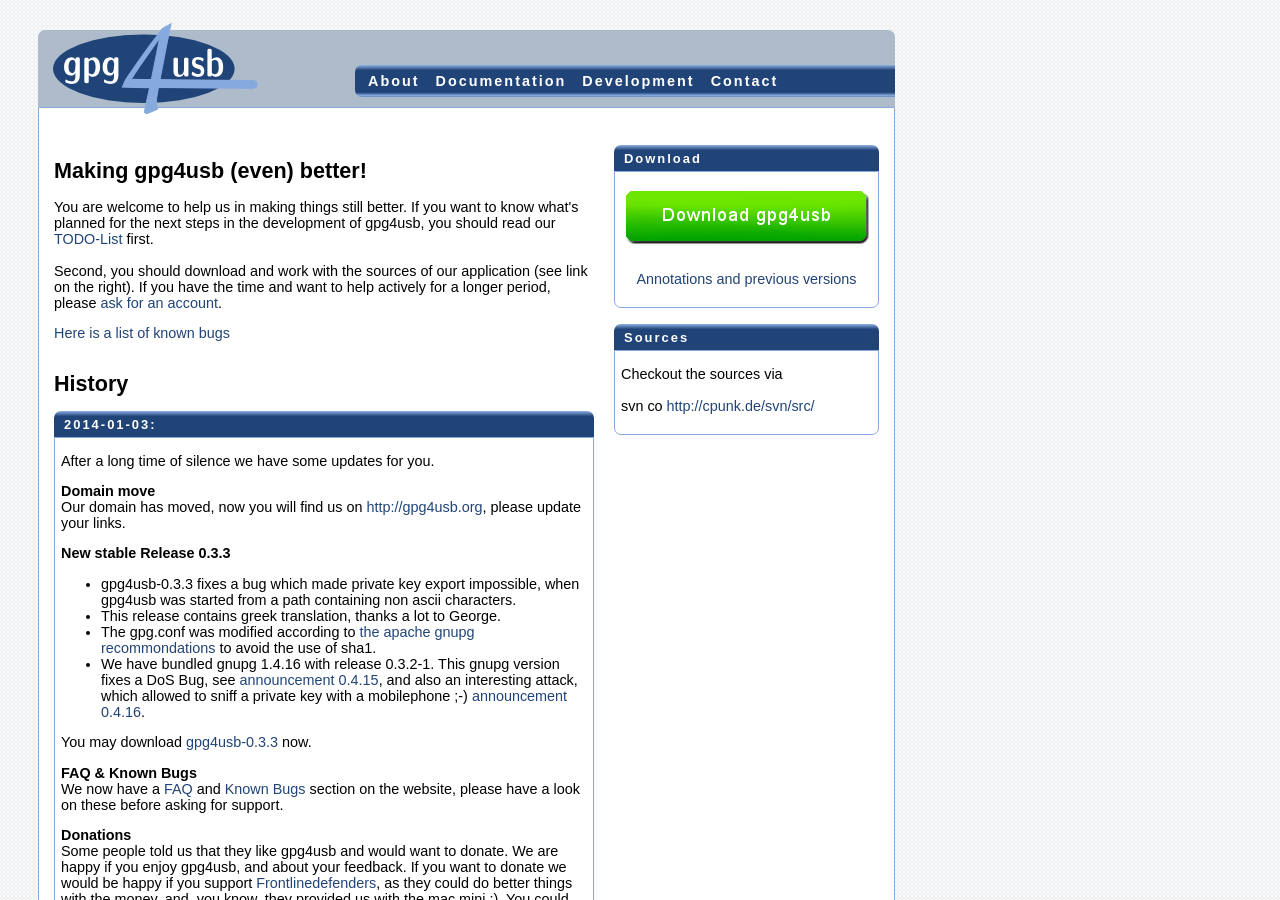
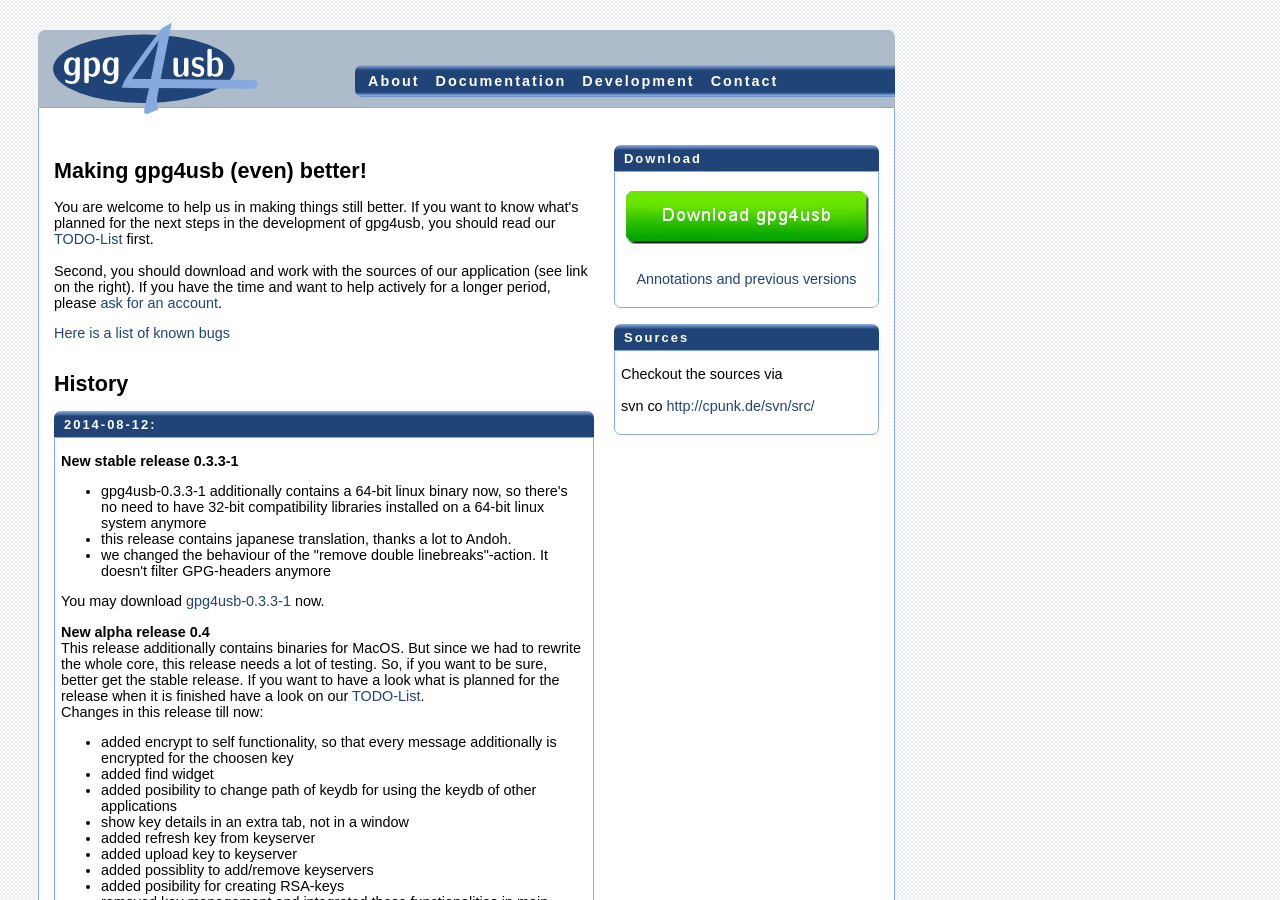
Before and after one commit to 0x20bf-org/gpg4usb-website, a Jekyll site: the page built from development.html, in a window 1280 px wide and 900 px high. Built offline with Jekyll 4.4.1, drawn with Linux system fonts in a browser that asks for light colours; some of the changed text lies outside the part shown.

Commit message:
added new release to shortnews.html, allnews.html and download-button.html
git-svn-id: http://cpunk.de/svn/src/homepage@1123 34ebc366-c3a9-4b3c-9f84-69acf7962910

```diff
--- a/_includes/allnews.html
+++ b/_includes/allnews.html
@@ -1,5 +1,41 @@
 <a name="history">&nbsp;</a>
 <h1 style="margin-left: 15px;">History</h1>
+
+<div class="middlebox">
+	<div class="box_title">2014-08-12:</div>
+    <div class="box_content">
+    <p>
+        <strong>New stable release 0.3.3-1</strong><br/>
+    <ul>
+        <li>gpg4usb-0.3.3-1 additionally contains a 64-bit linux binary now, so there's no need to have 32-bit compatibility
+            libraries installed on a 64-bit linux system anymore</li>
+        <li>this release contains japanese translation, thanks a lot to Andoh.</li>
+        <li>we changed the behaviour of the "remove double linebreaks"-action. It doesn't filter GPG-headers anymore
+        </li>
+    </ul>
+            You may download <a href="gpg4usb-0.3.3-1.zip">gpg4usb-0.3.3-1</a> now.</p>
+    <p>
+        <strong>New alpha release 0.4</strong><br/>
+	This release additionally contains binaries for MacOS. But since we had to rewrite the whole core, this release needs a lot of testing. So, if you want to be sure, better get the stable release. If you want to have a look what is planned for the release when it is finished have a look on our <a href="http://cpunk.de/svn/src/gpg4usb/trunk/TODO" title="TODO-List">TODO-List</a>.<br/>
+	Changes in this release till now:
+    <ul>
+<li>added encrypt to self functionality, so that every message additionally is encrypted for the choosen key</li>
+<li>added find widget</li>
+<li>added posibility to change path of keydb for using the keydb of other applications</li>
+<li>show key details in an extra tab, not in a window</li>
+<li>added refresh key from keyserver</li>
+<li>added upload key to keyserver</li>
+<li>added possiblity to add/remove keyservers</li>
+<li>added posibility for creating RSA-keys</li>
+<li>removed key management and integrated these functionalities in main window</li>
+    </ul>
+	You may download <a href="http://gpg4usb.org/nightly/gpg4usb-0.4.0-alpha-r1120.zip">gpg4usb-0.4-alpha</a> now.
+    </p>
+
+    </div>
+</div>
+
+<div style="clear:both;">&nbsp;</div>
 
 <div class="middlebox">
 	<div class="box_title">2014-01-03:</div>
--- a/_includes/download-button.html
+++ b/_includes/download-button.html
@@ -2,7 +2,7 @@
 <div class="box_title">Download</div>
 <div class="box_content">
 <div id="download" style="height:70px;">
-<p><a class="item1" href="gpg4usb-0.3.3.zip" title="Download Newest Version"></a></p>
+<p><a class="item1" href="gpg4usb-0.3.3-1.zip" title="Download Newest Version"></a></p>
 </div>
 <p style="text-align:center;"><a href="download.html" title="Annotations and previous versions">Annotations and previous versions</a></p>
 </div>
--- a/_includes/shortnews.html
+++ b/_includes/shortnews.html
@@ -13,7 +13,7 @@
         <li>we changed the behaviour of the "remove double linebreaks"-action. It doesn't filter GPG-headers anymore
         </li>
     </ul>
-            You may download <a href="http://gpg4usb.org/download/gpg4usb-0.3.3-1.zip">gpg4usb-0.3.3-1</a> now.</p>
+            You may download <a href="gpg4usb-0.3.3-1.zip">gpg4usb-0.3.3-1</a> now.</p>
     <p>
         <strong>New alpha release 0.4</strong><br/>
 	This release additionally contains binaries for MacOS. But since we had to rewrite the whole core, this release needs a lot of testing. So, if you want to be sure, better get the stable release. If you want to have a look what is planned for the release when it is finished have a look on our <a href="http://cpunk.de/svn/src/gpg4usb/trunk/TODO" title="TODO-List">TODO-List</a>.<br/>
```
